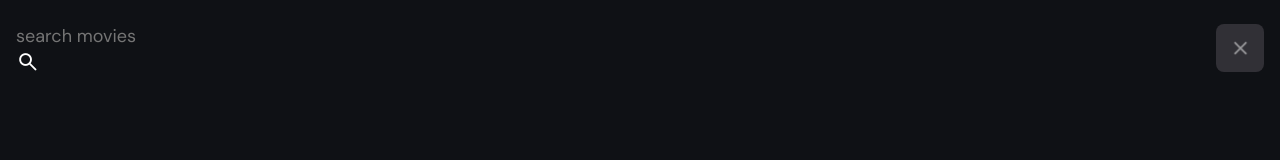
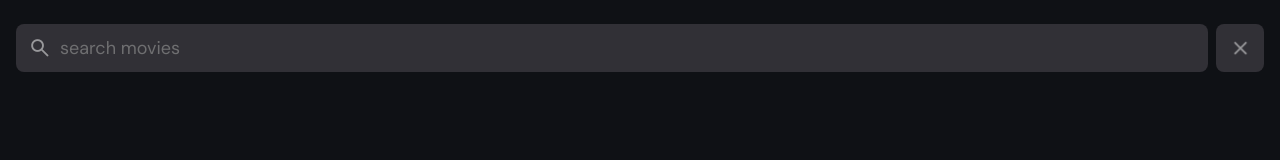
Before and after one commit to smelikecakan/movies-app, a plain HTML site: page movies/index.html in a window 1280 px wide. Drawn offline with nearby package versions, Linux system fonts and the light colour scheme.

Commit message:
style changed

```diff
--- a/movies/assets/css/style.css
+++ b/movies/assets/css/style.css
@@ -136,7 +136,7 @@ body {
     transform: rotate(0);
   }
   100% {
-    transform: rotate(0);
+    transform: rotate(1turn);
   }
 }
 
@@ -199,3 +199,36 @@ header .logo {
   position: relative;
   flex-grow: 1;
 }
+.search-field {
+  background-color: var(--banner-background);
+  height: 48px;
+  line-height: 48px;
+  padding-inline: 44px 16px;
+  outline: none;
+  border-radius: var(--radius-8);
+  transition: var(--transition-short);
+}
+
+.search-field::placeholder {
+  color: var(--on-surface-variant);
+}
+
+.search-field:hover {
+  box-shadow: 0 0 0 2px var(--on-surface-variant);
+}
+
+.search-field:focus {
+  box-shadow: 0 0 0 2px var(--on-surface);
+  padding-inline-start: 16px;
+}
+.search-wrapper .leading-icon {
+  position: absolute;
+  top: 50%;
+  transform: translateY(-50%);
+  left: 12px;
+  opacity: 0.5;
+  transition: var(--transition-short);
+}
+.search-wrapper:focus-within .leading-icon {
+  opacity: 0;
+}
```
